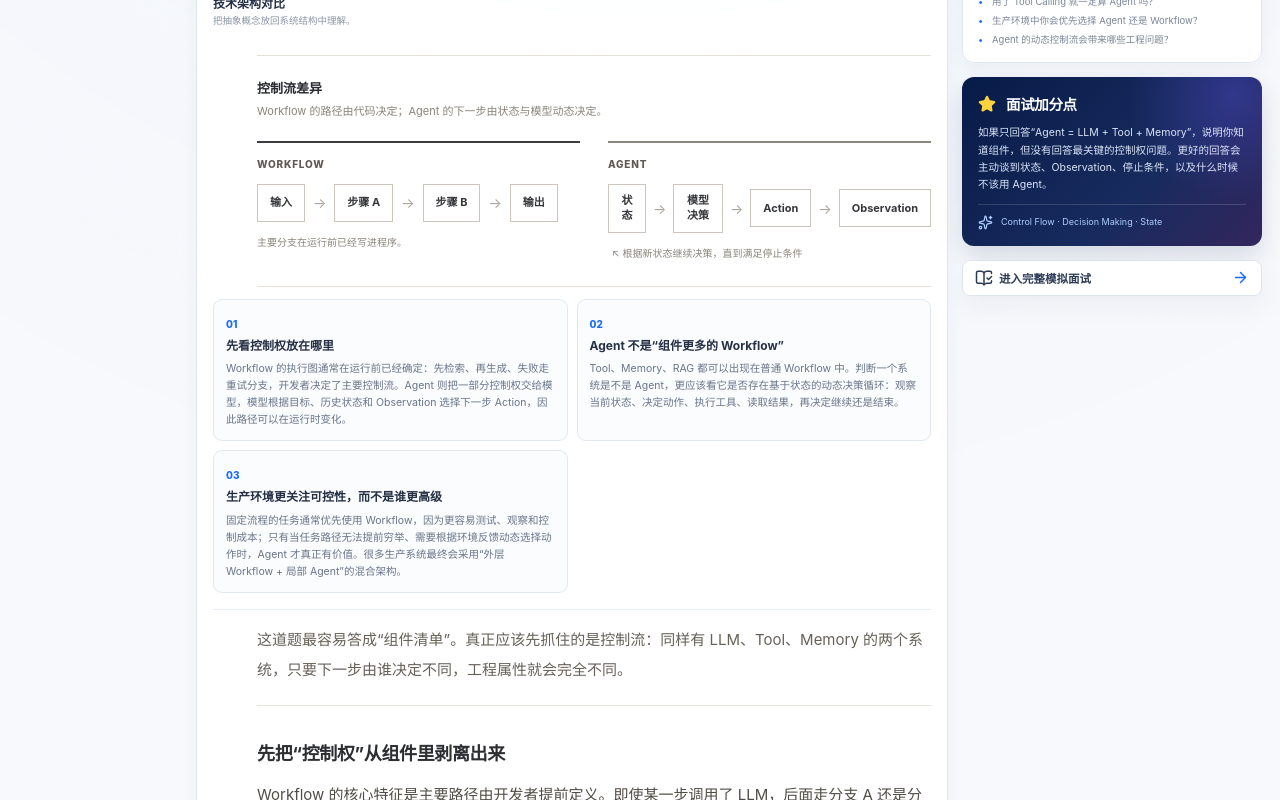
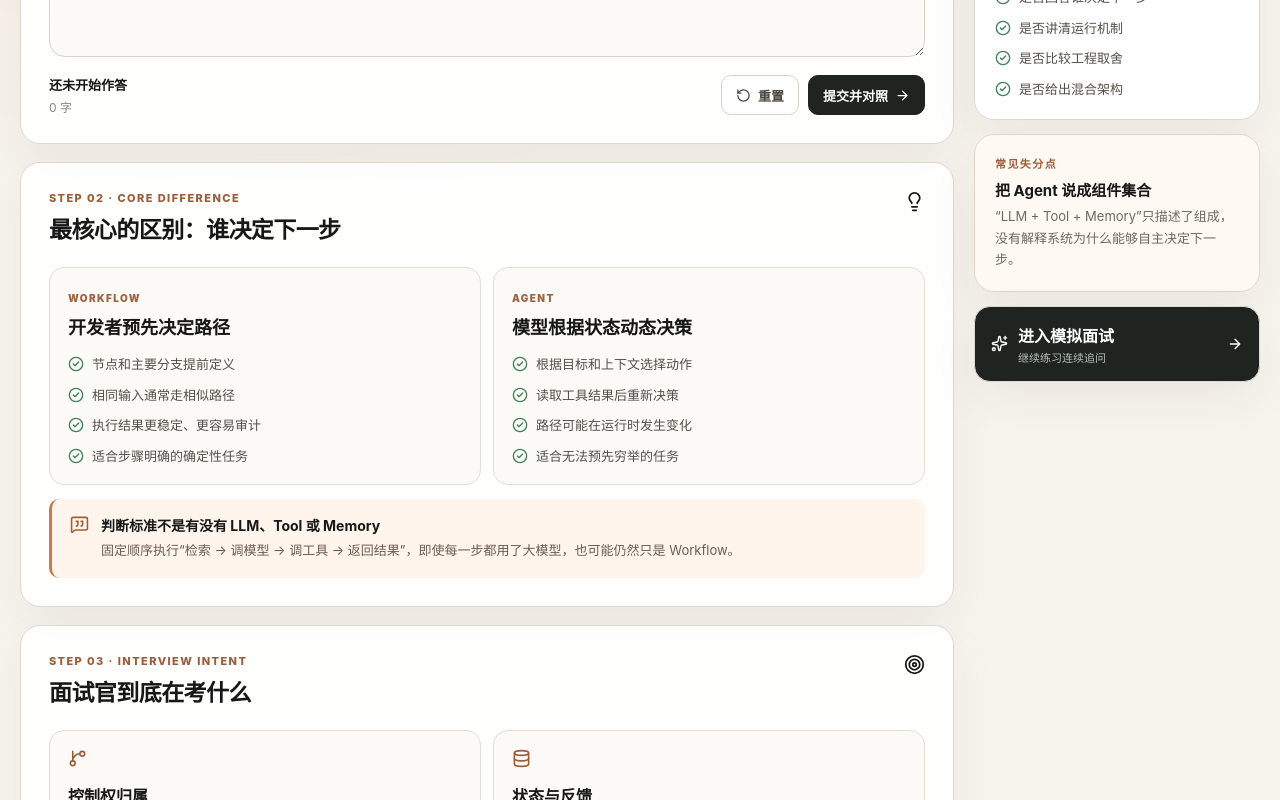
Before and after one commit to 1264585648/interview, a Next.js app: page /questions/agent-vs-workflow in a window 1280 px wide. Shown: the part 820-1620 px from the top of the page. Built offline with nearby package versions, Linux system fonts and the light colour scheme.

Commit message:
feat: route Agent vs Workflow question to real interview page

```diff
--- /dev/null
+++ b/app/questions/agent-vs-workflow/page.tsx
@@ -0,0 +1,12 @@
+import type { Metadata } from 'next'
+import { JdAgentVsWorkflowPage } from '../jd-agent-vs-workflow/JdAgentVsWorkflowPage'
+
+export const metadata: Metadata = {
+  title: '京东真实面试题：Agent 和普通 Workflow 有什么区别？ | AgentInterview',
+  description:
+    '来自多份候选人公开面经的京东 Agent 二面题，围绕控制权、动态决策、状态、工具调用和工程选型拆解 Agent 与普通 Workflow 的区别。'
+}
+
+export default function Page() {
+  return <JdAgentVsWorkflowPage />
+}
```
